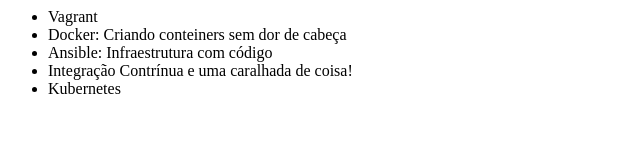
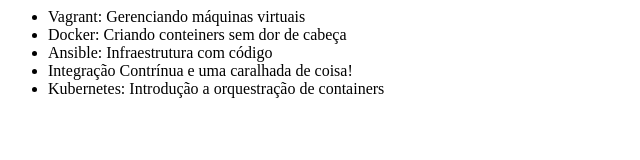
Before and after one commit to ftpbueno/alura-git, a plain HTML site: page index.html in a window 1280 px wide. Shown: the whole page, without its empty margins (0-640 px from the left). Drawn offline with Linux system fonts and the light colour scheme.

Commit message:
Corrigindo Kubernets e Vagrant

```diff
--- a/index.html
+++ b/index.html
@@ -6,11 +6,11 @@
 </head>
 <body>
 	<ul>
-		<li>Vagrant</li>
+		<li>Vagrant: Gerenciando máquinas virtuais</li>
 		<li>Docker: Criando conteiners sem dor de cabeça</li>
                 <li>Ansible: Infraestrutura com código</li>
 		<li>Integração Contrínua e uma caralhada de coisa!</li>
-		<li>Kubernetes</li>
+		<li>Kubernetes: Introdução a orquestração de containers</li>
 	</ul>
 </body>
 </html>
```
